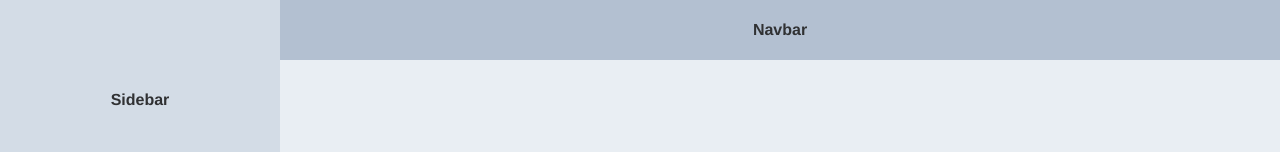
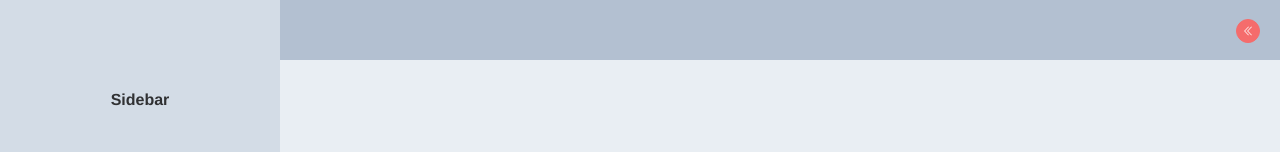
Before and after one commit to THRAEXS/vue3-element-admin, a Vue app: page / in a window 1280 px wide. Shown: the top 152 px of the page. Built offline with nearby package versions, Linux system fonts and the light colour scheme.

Commit message:
chore: icons

```diff
--- a/package.json
+++ b/package.json
@@ -11,6 +11,7 @@
     "lint": "eslint --ext .js,.vue src --fix"
   },
   "dependencies": {
+    "@element-plus/icons-vue": "1.0.0",
     "axios": "0.26.0",
     "element-plus": "2.0.3",
     "vue": "3.2.25",
--- a/src/layout/components/navbar.vue
+++ b/src/layout/components/navbar.vue
@@ -1,3 +1,21 @@
+<script setup>
+import { DArrowLeft } from '@element-plus/icons-vue';
+
+function handleLogout() {
+    alert('logout...');
+}
+</script>
+
 <template>
-    <label>Navbar</label>
+    <el-row>
+        <el-col :span="24" align="right">
+            <el-button
+                type="danger"
+                size="small"
+                :icon="DArrowLeft"
+                circle
+                @click="handleLogout"
+            />
+        </el-col>
+    </el-row>
 </template>
--- a/src/main.js
+++ b/src/main.js
@@ -7,4 +7,7 @@ import '@/styles/index.scss';
 const app = createApp(App);
 app.use(router);
 
+// import * as Icons from '@element-plus/icons-vue';
+// Object.keys(Icons).forEach(key => app.component(key, Icons[key]));
+
 app.mount('#app');
```
